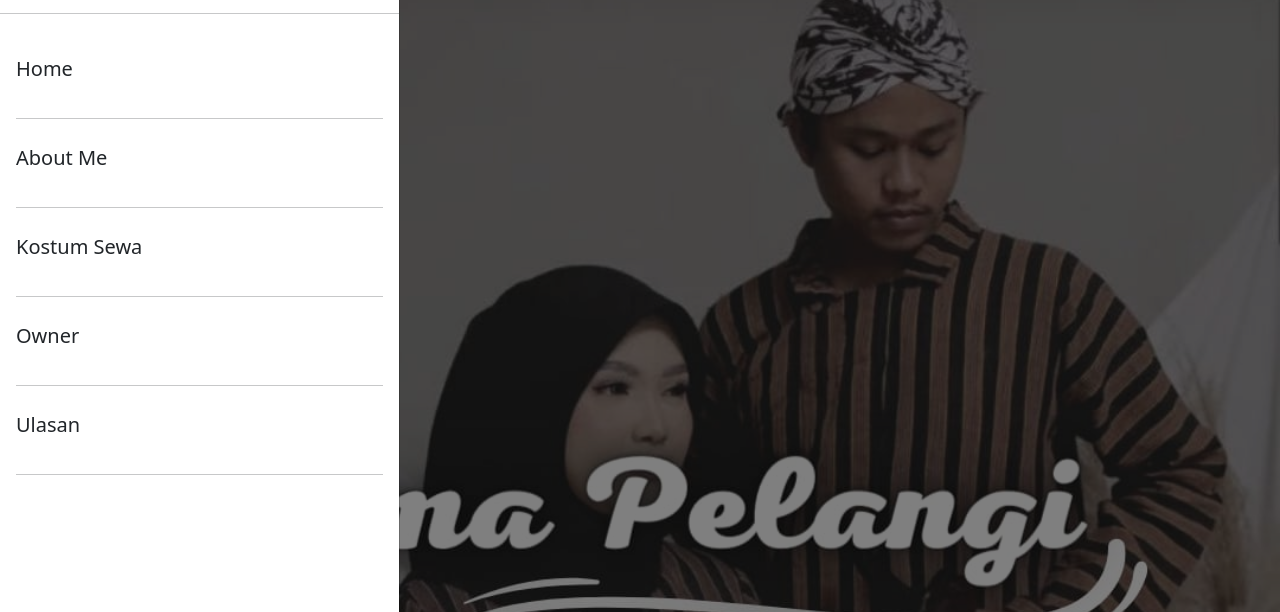
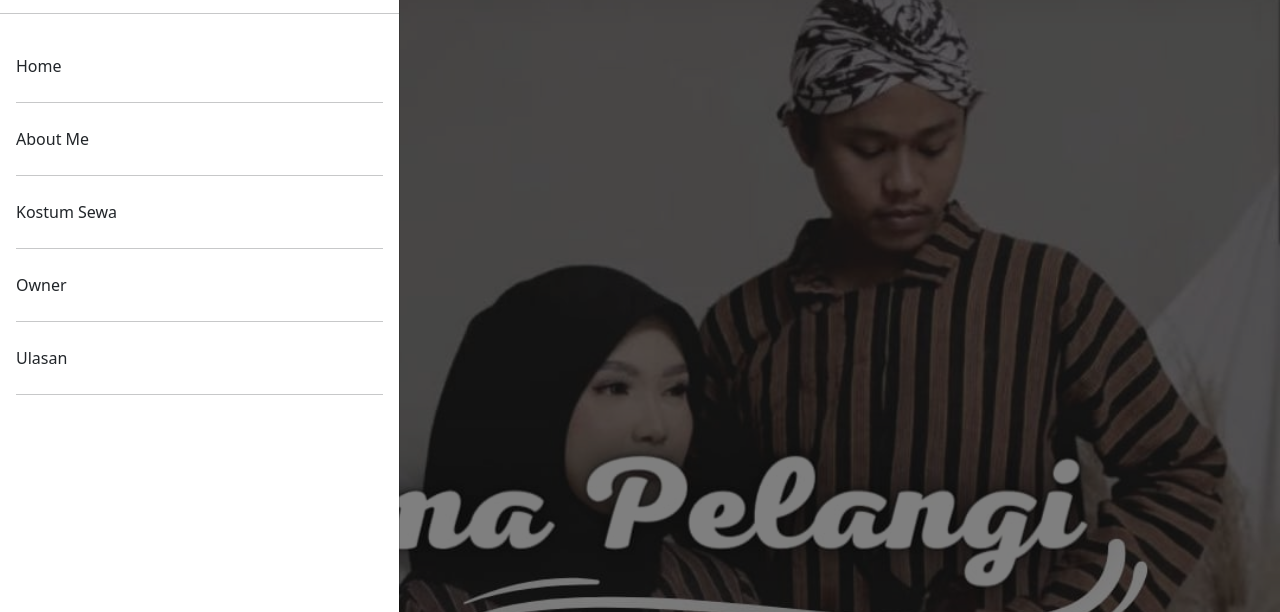
Before and after one commit to riodikapmgks27/galeri-website, a plain HTML site: page index.html in a window 1280 px wide. Both pictures are taken after a click on the button 102 px from the left and 28 px from the top of the page. Shown: the part 95-707 px from the top of the page. Drawn offline with nearby package versions, Linux system fonts and the light colour scheme.

Commit message:
Fix sidebar

```diff
--- a/index.html
+++ b/index.html
@@ -5,8 +5,8 @@
     <meta http-equiv="X-UA-Compatible" content="IE=edge" />
     <meta name="viewport" content="width=device-width, initial-scale=1.0" />
     <title>Sewa Kostum Tari Murah Tambun</title>
+
     <link href="https://cdn.jsdelivr.net/npm/bootstrap@5.2.1/dist/css/bootstrap.min.css" rel="stylesheet">
-
     <script src="https://cdn.jsdelivr.net/npm/bootstrap@5.2.1/dist/js/bootstrap.bundle.min.js"></script>
     <script src="https://kit.fontawesome.com/ba324e01bb.js" crossorigin="anonymous"></script>
 
@@ -17,6 +17,35 @@
   <body>
     <div class="ig"><a href="https://wa.link/lomjkg"><img src="./img/ig.png" alt="Logo wa" width="70vw"></a></div>
     <div class="wa"><a href="https://wa.link/lomjkg"><img src="./img/wa.png" alt="Logo wa" width="70vw"></a></div>
+
+     <!-- NEW NAV -->
+    <div class="offcanvas offcanvas-start" id="demo">
+      <div class="offcanvas-header">
+        <h1 class="offcanvas-title">Menu</h1>
+        <button type="button" class="btn-close" data-bs-dismiss="offcanvas"></button>
+      </div>
+      <hr>
+      <div class="offcanvas-body">
+        <ul class="navbar-nav ms-auto mb-2 mb-lg-0" >
+          <li class="nav-item ">
+            <a class="nav-link men hidden.bs.offcanvas"  href="https://bespoke-douhua-40ca24.netlify.app/#Home">Home</a>
+          </li><hr>
+          <li class="nav-item">
+            <a class="nav-link men" href="https://bespoke-douhua-40ca24.netlify.app/#About Me" >About Me</a>
+          </li><hr>
+          <li class="nav-item">
+            <a class="nav-link men" href="https://bespoke-douhua-40ca24.netlify.app/#Kostum Sewa">Kostum Sewa</a>
+          </li><hr>
+          <li class="nav-item">
+            <a class="nav-link men" href="https://bespoke-douhua-40ca24.netlify.app/#Owner">Owner</a>
+          </li><hr>
+          <li class="nav-item">
+            <a class="nav-link men" href="https://bespoke-douhua-40ca24.netlify.app/#Ulasan">Ulasan</a>
+          </li><hr>
+        </ul>
+      </div>
+    </div>
+
     <!-- Navigasi-->
     <nav
       class="navbar navbar-expand-lg navbar-dark bg-dark shadow-lg fixed-top"
@@ -279,33 +308,7 @@
     </div>
 
 
-    <!-- NEW NAV -->
-    <div class="offcanvas offcanvas-start" id="demo">
-      <div class="offcanvas-header">
-        <h1 class="offcanvas-title">Menu</h1>
-        <button type="button" class="btn-close" data-bs-dismiss="offcanvas"></button>
-      </div>
-      <hr>
-      <div class="offcanvas-body">
-        <ul class="navbar-nav ms-auto mb-2 mb-lg-0">
-          <li class="nav-item">
-            <a class="nav-link men" href="#Home">Home</a>
-          </li><hr>
-          <li class="nav-item">
-            <a class="nav-link men" href="#About Me">About Me</a>
-          </li><hr>
-          <li class="nav-item">
-            <a class="nav-link men" href="#Kostum Sewa">Kostum Sewa</a>
-          </li><hr>
-          <li class="nav-item">
-            <a class="nav-link men" href="#Owner">Owner</a>
-          </li><hr>
-          <li class="nav-item">
-            <a class="nav-link men" href="#Ulasan">Ulasan</a>
-          </li><hr>
-        </ul>
-      </div>
-    </div>
+
 
 
     <footer>
--- a/style.css
+++ b/style.css
@@ -26,10 +26,10 @@ footer {
 	z-index: 5;
 }
 
-.men {
+/* .men {
 	font-size: 20px;
 	margin-bottom: 10px;
-}
+} */
 
 /* .leftit {
 	transform: translate(800px, 10px);
```
